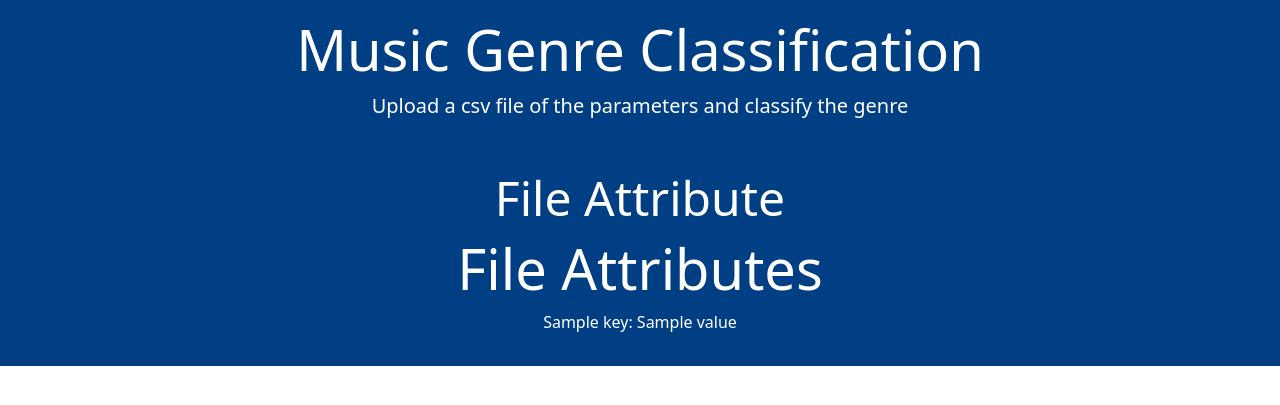
After one commit to shakyasimha/Music-Genre-Classification, a Flask app: template templates/result.html in a window 1280 px wide. The commit adds this page. Shown: the top 405 px of the page. Run offline with Flask 3, Linux system fonts and the light colour scheme; the template is opened without the code that fills it: most values are stand-ins (such as "Sample title", 1, 10 or a date in 2020).

Commit message:
tested out file upload in flask

```diff
--- a/app.py
+++ b/app.py
@@ -1,23 +1,62 @@
-from flask import Flask, request, render_template, request, jsonify
-import librosa
-from keras.models import load_model
+from flask import Flask, request, render_template, request, redirect, flash, jsonify
+from werkzeug.utils import secure_filename
+import os
 
+
+ALLOWED_EXTENSIONS = {'csv'}
 UPLOAD_FOLDER = 'static/uploads'
-ALLOWED_EXTENSIONS = {'wav', 'mp3'}
 
+# Defining the app  here
 app = Flask(__name__)
 
-model = load_model('models/model_cat.pkl')
+# Secret key of the app
+app.config['SECRET_KEY'] = '2a87446caff77077bd5d58f144784a87'
 
-## For classifying the music
-@app.route('/classify_music', method=['POST'])
-def classify_music():
-    audio_file = request.file['audio']
-    audio_data, _ = librosa.load(audio_file)
-    audio_features = extract_features(audio_data)
 
-    prediction = model.predict([audio_features])[0]
-    return render_template('index.html', prediction=prediction)
+# For storing file attributes in a dictionary
+def file_attrib(file):
+    attrib_dict = {
+        'fname': file.filename,
+        'ftype': file.content_type,
+        'fsize': file.content_length
+    }
+
+    return attrib_dict
+
+
+# For checking allowed file extension
+def allowed_extension(filename):
+    return '.' in filename and \
+        filename.rsplit('.', 1)[1].lower() in ALLOWED_EXTENSIONS
+
+
+# Route for using POST request to upload the file
+@app.route('/upload_file', methods=['POST'])
+def upload_file():
+    # Checks if the post request has the file part
+    if 'file' not in request.files:
+        flash('No file found')
+        return jsonify({'error': 'No file part'})
+
+    file = request.files['file']
+
+    # Returns empty file without a filename if a file is not uploaded
+    if file.filename == '':
+        flash('No selected file')
+        return jsonify({'error': 'No file selected'})
+
+    if file and allowed_extension(file.filename):
+        filename = secure_filename(file.filename)
+        file.save(os.path.join(app.config['UPLOAD_FOLDER'], filename))
+
+
+        attrib = file_attrib(file)
+
+        return render_template('result.html', attrib=attrib)
+
+    return jsonify({'error': 'Invalid file format'})
+
+
 
 @app.route('/')
 def home():
--- /dev/null
+++ b/templates/result.html
@@ -0,0 +1,26 @@
+{% extends "layout.html" %}
+
+{% block content %}
+    <div class="container-fluid custom-bg py-3">
+
+        <header class="text-white">
+            <h3 class="text-center display-4"> Music Genre Classification </h3>
+            <p class="text-center lead mb-5"> Upload a csv file of the parameters and classify the genre </p>
+        </header>
+
+        <header class="text-white text-center">
+            <h1 class="display-5"> File Attribute </h1>
+
+            {% if attrib %}
+                <h2 class="display-4 text-green font-weight-bold"> File Attributes </h2>
+
+                {% for key, value in attrib.items() %}
+                    <p> {{ key }}: {{ value }}</p>
+                {% endfor %}
+
+            {% else %}
+                <h2 class="display-4 text-green font-weight-bold">{{err}}</h2>
+            {% endif %}
+        </header>
+    </div>
+{% endblock content %}
```
Also changed, not shown: templates/index.html (+4 -23 lines), templates/snippet.html (added, +23 -0 lines).
